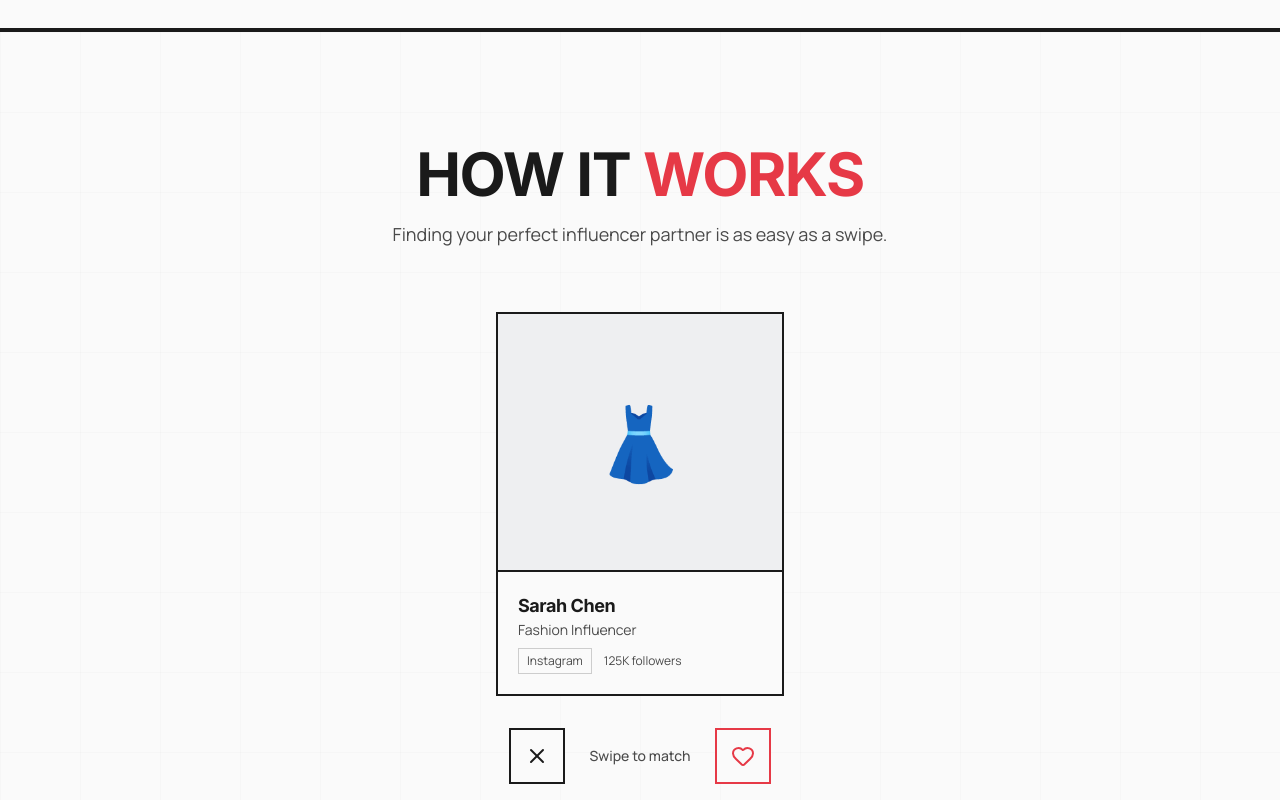
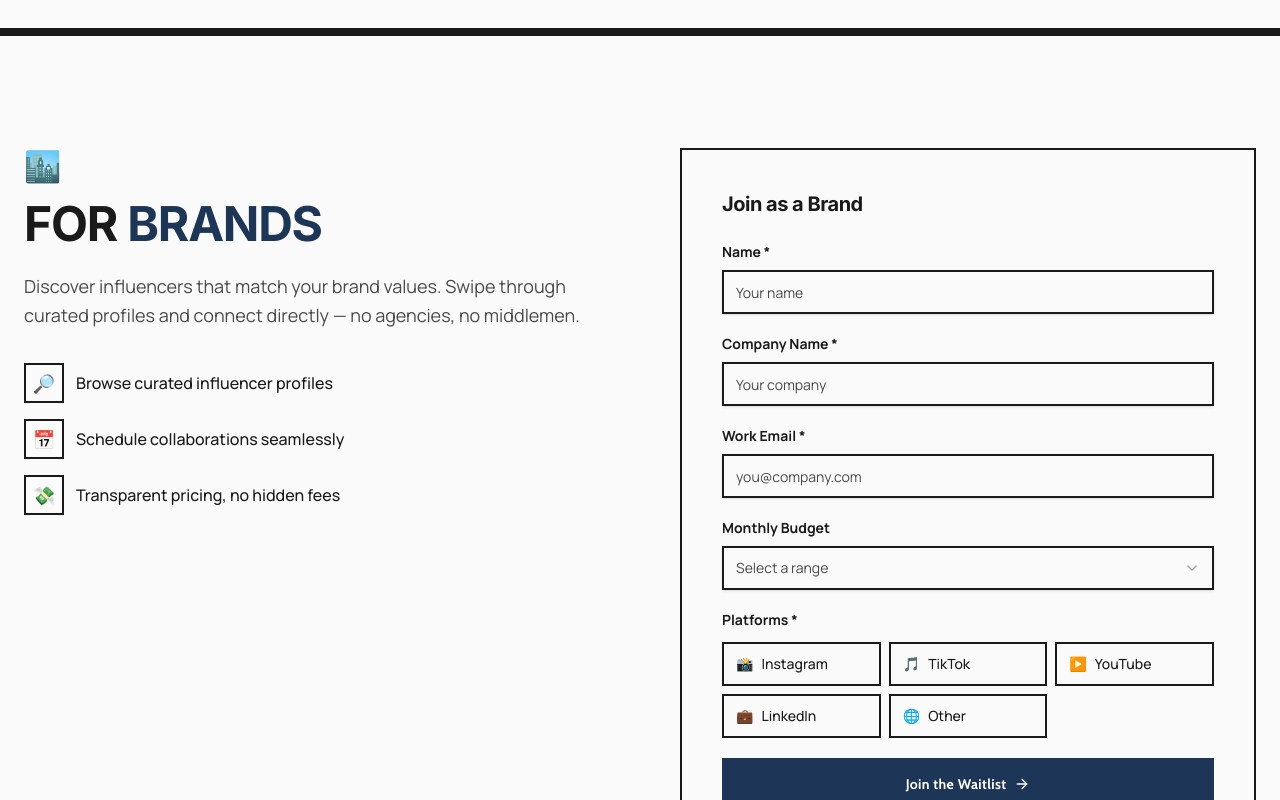
Before and after one commit to StreamlAI/Landing, a React (Vite) app: page /waitlist in a window 1280 px wide. Shown: the part 980-1780 px from the top of the page. Built offline with nearby package versions, Linux system fonts and the light colour scheme.

Commit message:
fix: remove swipe demo section from waitlist page
Co-Authored-By: Claude Opus 4.6 <noreply@anthropic.com>

```diff
--- a/src/pages/WaitlistPage.tsx
+++ b/src/pages/WaitlistPage.tsx
@@ -1,6 +1,6 @@
 import { useState, useRef } from "react";
-import { motion, AnimatePresence, useMotionValue, useTransform } from "framer-motion";
-import { ArrowRight, Check, Heart, X as XIcon, Building2, User } from "lucide-react";
+import { motion, AnimatePresence } from "framer-motion";
+import { ArrowRight, Check, Building2, User } from "lucide-react";
 import { useForm } from "react-hook-form";
 import { zodResolver } from "@hookform/resolvers/zod";
 import { Navigation } from "@/components/Navigation";
@@ -277,28 +277,6 @@ export default function WaitlistPage() {
           </div>
         </section>
 
-        {/* ── Swipe Matching Visualization ── */}
-        <section className="py-20 md:py-28 relative overflow-hidden">
-          <div className="absolute inset-0 neo-grid opacity-30" />
-          <div className="container mx-auto px-6 relative z-10">
-            <motion.div
-              initial={{ opacity: 0, y: 20 }}
-              whileInView={{ opacity: 1, y: 0 }}
-              viewport={{ once: true }}
-              className="text-center mb-16"
-            >
-              <h2 className="text-4xl md:text-5xl lg:text-6xl font-bold tracking-tight mb-4">
-                HOW IT <span className="text-[#E63946]">WORKS</span>
-              </h2>
-              <p className="text-lg text-[#4A4A4A] max-w-lg mx-auto">
-                Finding your perfect influencer partner is as easy as a swipe.
-              </p>
-            </motion.div>
-
-            <SwipeDemo />
-          </div>
-        </section>
-
         {/* ── Brand Section ── */}
         <div ref={brandRef} className="scroll-mt-24">
           <section
@@ -484,166 +462,6 @@ export default function WaitlistPage() {
         </DialogContent>
       </Dialog>
     </div>
-  );
-}
-
-/* ═══════════════════════════════════════════════════════
-   Swipe Demo — interactive card stack visualization
-   ═══════════════════════════════════════════════════════ */
-
-const demoProfiles = [
-  { name: "Sarah Chen", role: "Fashion Influencer", followers: "125K", platform: "Instagram", emoji: "👗" },
-  { name: "Alex Rivera", role: "Tech Creator", followers: "89K", platform: "YouTube", emoji: "💻" },
-  { name: "Mia Johnson", role: "Fitness Coach", followers: "340K", platform: "TikTok", emoji: "💪" },
-];
-
-function SwipeDemo() {
-  const [cards, setCards] = useState(demoProfiles);
-  const [matched, setMatched] = useState(false);
-
-  function handleSwipe(direction: "left" | "right") {
-    if (cards.length === 0) return;
-
-    if (direction === "right" && cards.length === 1) {
-      setMatched(true);
-      setTimeout(() => {
-        setMatched(false);
-        setCards(demoProfiles);
-      }, 2500);
-    }
-
-    setCards((prev) => prev.slice(1));
-  }
-
-  return (
-    <div className="flex flex-col items-center">
-      <div className="relative w-72 h-96 mx-auto mb-8">
-        <AnimatePresence>
-          {matched && (
-            <motion.div
-              initial={{ opacity: 0, scale: 0.8 }}
-              animate={{ opacity: 1, scale: 1 }}
-              exit={{ opacity: 0, scale: 0.8 }}
-              className="absolute inset-0 z-30 flex flex-col items-center justify-center border-4 border-[#E63946] bg-[#FAFAFA]"
-            >
-              <span className="text-5xl mb-3">🎉</span>
-              <h3 className="text-2xl font-black text-[#E63946] tracking-tight">
-                It's a Match!
-              </h3>
-              <p className="text-sm text-[#4A4A4A] mt-1">Start collaborating now</p>
-            </motion.div>
-          )}
-        </AnimatePresence>
-
-        <AnimatePresence>
-          {cards.map((profile, i) => (
-            <SwipeCard
-              key={profile.name}
-              profile={profile}
-              index={i}
-              onSwipe={handleSwipe}
-              isTop={i === 0}
-            />
-          ))}
-        </AnimatePresence>
-
-        {cards.length === 0 && !matched && (
-          <div className="absolute inset-0 flex items-center justify-center border-2 border-dashed border-[#1A1A1A]/20">
-            <p className="text-[#4A4A4A] text-sm">Loading more...</p>
-          </div>
-        )}
-      </div>
-
-      {/* Swipe buttons */}
-      <div className="flex items-center gap-6">
-        <button
-          onClick={() => handleSwipe("left")}
-          className="w-14 h-14 flex items-center justify-center border-2 border-[#1A1A1A] bg-[#FAFAFA] hover:bg-[#1A1A1A] hover:text-white transition-colors"
-          aria-label="Pass"
-        >
-          <XIcon className="w-6 h-6" />
-        </button>
-        <span className="text-sm text-[#4A4A4A] font-medium">Swipe to match</span>
-        <button
-          onClick={() => handleSwipe("right")}
-          className="w-14 h-14 flex items-center justify-center border-2 border-[#E63946] bg-[#FAFAFA] text-[#E63946] hover:bg-[#E63946] hover:text-white transition-colors"
-          aria-label="Like"
-        >
-          <Heart className="w-6 h-6" />
-        </button>
-      </div>
-    </div>
-  );
-}
-
-function SwipeCard({
-  profile,
-  index,
-  onSwipe,
-  isTop,
-}: {
-  profile: (typeof demoProfiles)[0];
-  index: number;
-  onSwipe: (dir: "left" | "right") => void;
-  isTop: boolean;
-}) {
-  const x = useMotionValue(0);
-  const rotate = useTransform(x, [-200, 200], [-15, 15]);
-  const likeOpacity = useTransform(x, [0, 100], [0, 1]);
-  const nopeOpacity = useTransform(x, [-100, 0], [1, 0]);
-
-  function handleDragEnd(_: unknown, info: { offset: { x: number } }) {
-    if (info.offset.x > 80) onSwipe("right");
-    else if (info.offset.x < -80) onSwipe("left");
-  }
-
-  return (
-    <motion.div
-      initial={{ scale: 0.95, opacity: 0 }}
-      animate={{
-        scale: 1 - index * 0.05,
-        y: index * 8,
-        opacity: 1 - index * 0.15,
-      }}
-      exit={{ x: 300, opacity: 0, rotate: 15 }}
-      transition={{ duration: 0.3 }}
-      style={{ x: isTop ? x : 0, rotate: isTop ? rotate : 0, zIndex: 20 - index }}
-      drag={isTop ? "x" : false}
-      dragConstraints={{ left: 0, right: 0 }}
-      dragElastic={0.8}
-      onDragEnd={isTop ? handleDragEnd : undefined}
-      className="absolute inset-0 cursor-grab active:cursor-grabbing border-2 border-[#1A1A1A] bg-[#FAFAFA] flex flex-col"
-    >
-      {/* LIKE / NOPE overlays */}
-      {isTop && (
-        <>
-          <motion.div
-            style={{ opacity: likeOpacity }}
-            className="absolute top-4 left-4 z-10 px-3 py-1 border-2 border-green-500 text-green-500 font-bold text-sm rotate-[-12deg]"
-          >
-            LIKE
-          </motion.div>
-          <motion.div
-            style={{ opacity: nopeOpacity }}
-            className="absolute top-4 right-4 z-10 px-3 py-1 border-2 border-[#E63946] text-[#E63946] font-bold text-sm rotate-[12deg]"
-          >
-            NOPE
-          </motion.div>
-        </>
-      )}
-
-      <div className="flex-1 flex items-center justify-center bg-[#1D3557]/5">
-        <span className="text-7xl">{profile.emoji}</span>
-      </div>
-      <div className="p-5 border-t-2 border-[#1A1A1A]">
-        <h4 className="text-lg font-bold tracking-tight">{profile.name}</h4>
-        <p className="text-sm text-[#4A4A4A]">{profile.role}</p>
-        <div className="flex items-center gap-3 mt-2 text-xs text-[#4A4A4A]">
-          <span className="px-2 py-1 border border-[#1A1A1A]/20">{profile.platform}</span>
-          <span>{profile.followers} followers</span>
-        </div>
-      </div>
-    </motion.div>
   );
 }
 
```
